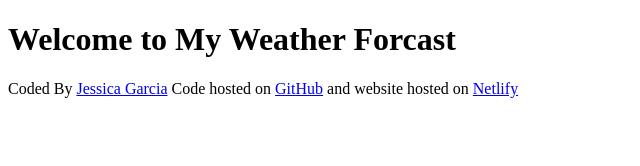
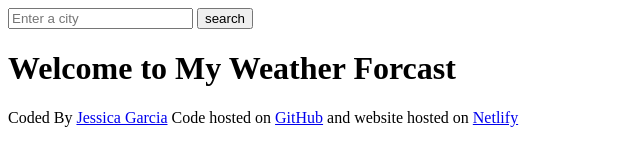
Before and after one commit to Comolacode/Jess-weather-app, a plain HTML site: page index.html in a window 1280 px wide. Shown: the whole page, without its empty margins (0-640 px from the left). Drawn offline with Linux system fonts and the light colour scheme.

Commit message:
added form, header, main into index.html

```diff
--- a/index.html
+++ b/index.html
@@ -6,7 +6,15 @@
     <title>Document</title>
 </head>
 <body>
+    <header>
+        <form>
+            <input type="search" placeholder="Enter a city" required/>
+            <input type="submit" value="search"/>
+        </form>
+    </header>
+    <main>
     <h1> Welcome to My Weather Forcast</h1>
+    </main>
     <footer> Coded By
         <a href="https://github.com/Comolacode" target="_blank" >Jessica Garcia</a> Code hosted on
         <a href="https://github.com/Comolacode/Jess-weather-app" target="_blank" > GitHub</a> and website hosted on
```
